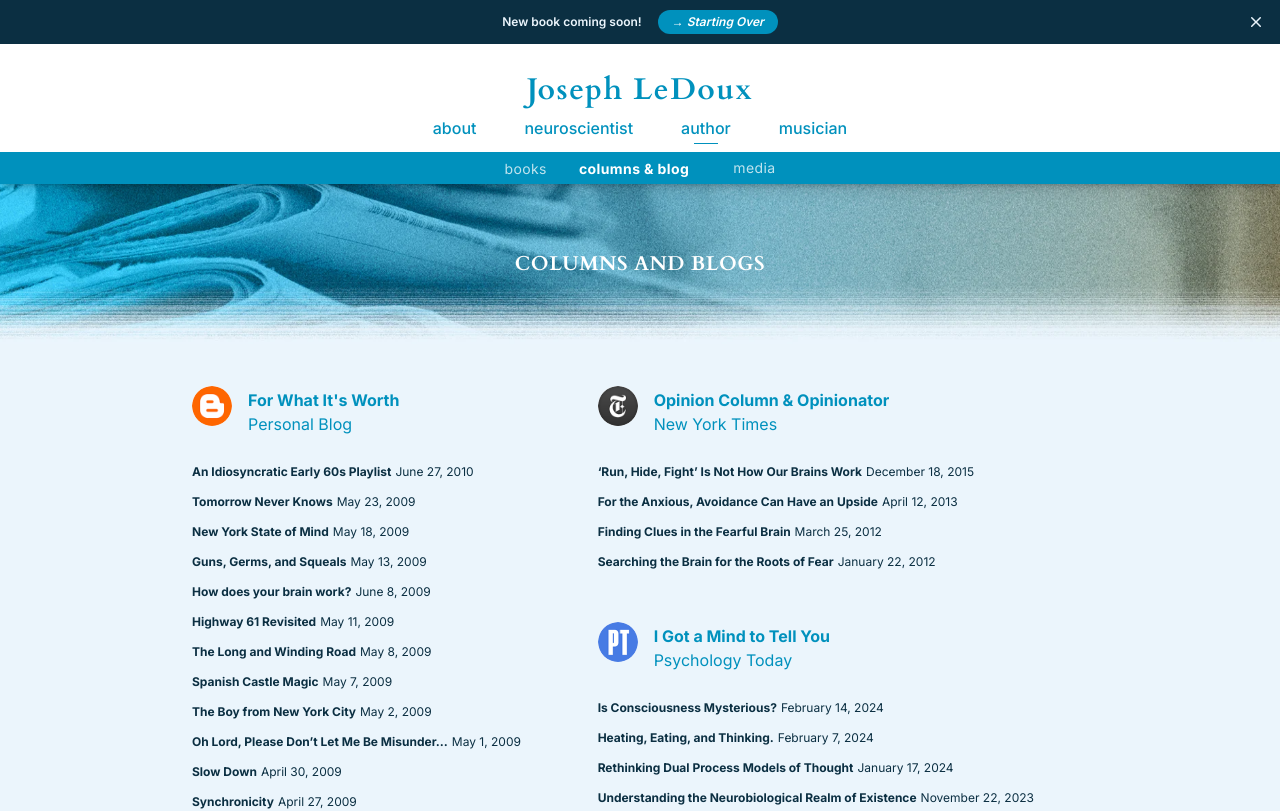
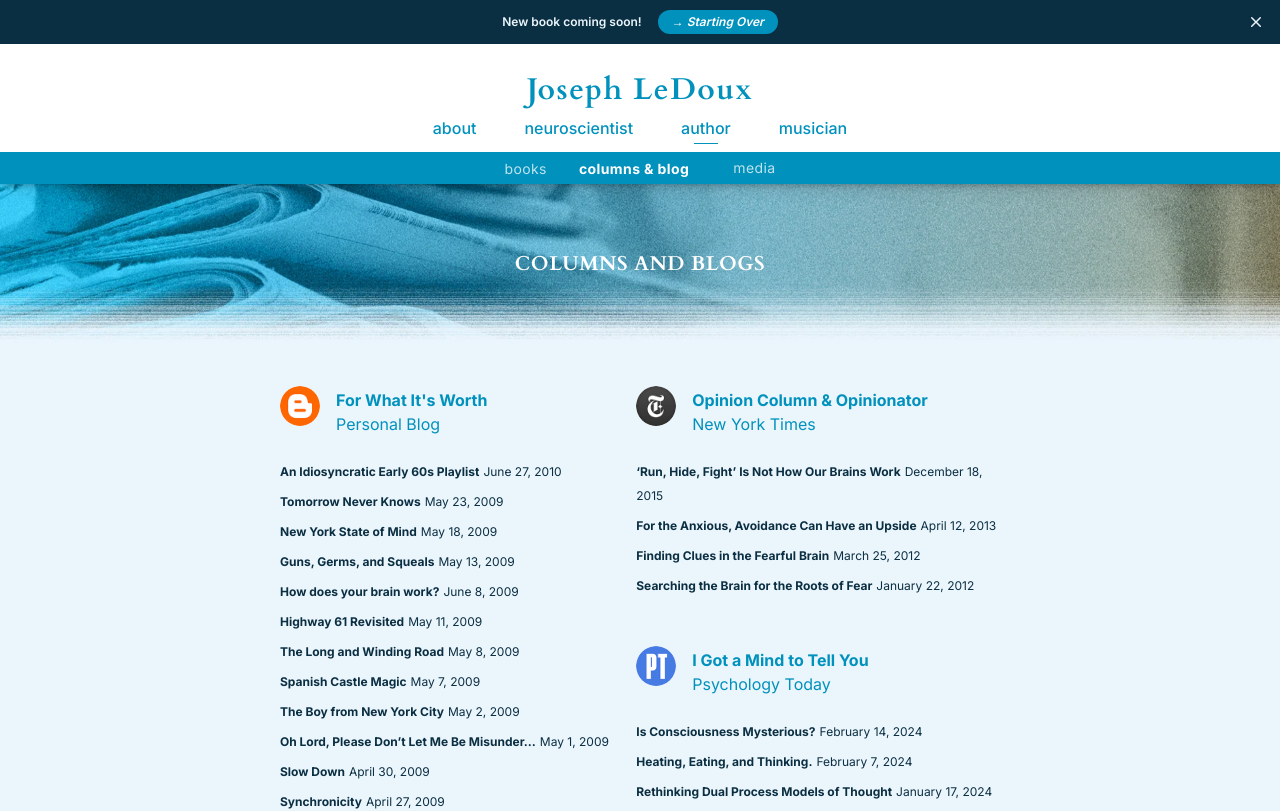
Before and after one commit to imercadal/joe-ledoux, a Next.js app: page /author/columns in a window 1280 px wide. Shown: the top 811 px of the page. Built offline with nearby package versions, Linux system fonts and the light colour scheme; a web font is replaced by a local one.

Commit message:
Adjustments in columns layout

```diff
--- a/app/author/columns/PostList.tsx
+++ b/app/author/columns/PostList.tsx
@@ -7,8 +7,8 @@ export default function PostList({ posts }: { posts: Post[]}) {
     const personalBlogPosts = posts.filter((post) => post.mediaCompany === "Personal Blog");
 
     return(
-        <main className='container px-6 mx-auto pb-12 pl-6 sm:pl-0 flex flex-col sm:flex-row gap-8 max-w-4xl items-start justify-center'>
-            <div className='w-full sm:w-5/12'>
+        <main className='container px-6 mx-auto pb-12 pl-8 lg:pl-0 flex flex-col sm:flex-row gap-4 max-w-3xl items-start justify-center'>
+            <div className='w-full sm:w-1/2 pl-0 sm:pl-6'>
                 <div className='flex gap-x-4 mb-4 items-center'>
                     <Image alt="Personal Blog Logo" src='/950_Blogspot.png' className="size-10 rounded-full bg-gray-50" width={10} height={10} />
                     <div>
@@ -32,7 +32,7 @@ export default function PostList({ posts }: { posts: Post[]}) {
                 ))}
             </div>
 
-            <div className='w-full sm:w-7/12 pl-0 sm:pl-6'>
+            <div className='w-full sm:w-1/2'>
                 <div className='mb-10'>
                     <div className='flex gap-x-4 mb-4 items-center'>
                         <Image alt="New York Times Logo" src='/960_NYTimes.png' className="size-10 rounded-full bg-gray-50" width={10} height={10} />
```
